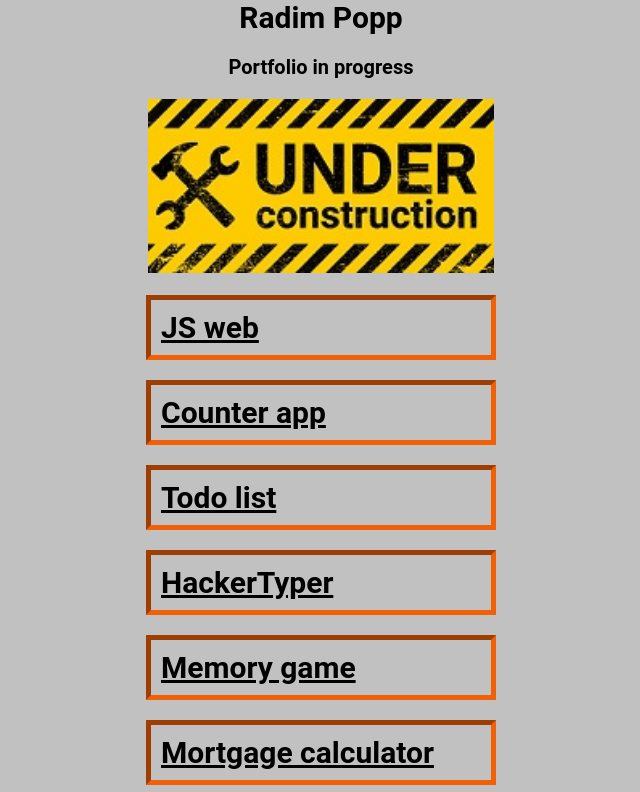
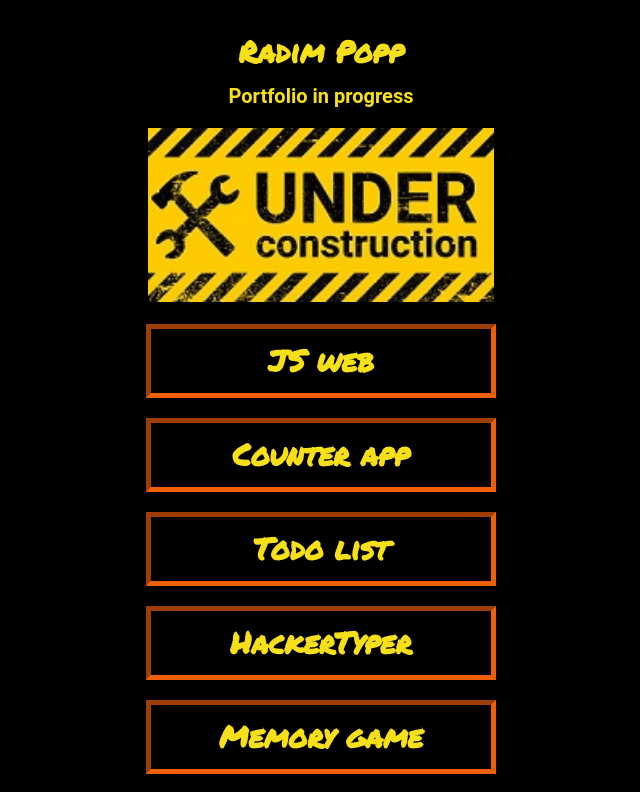
Before and after one commit to radimpopp/popp-ita-2022, a React (Create React App) app: page / in a window 1280 px wide. Shown: the top 792 px of the page, without its empty margins (319-959 px from the left). Built offline with nearby package versions, Linux system fonts and the light colour scheme; no server answers.

Commit message:
mortgage table resolved

```diff
--- a/src/components/MainHeading.tsx
+++ b/src/components/MainHeading.tsx
@@ -11,19 +11,6 @@ export const H1_MainHeading = styled.h1`
   padding-bottom: ${theme.spacing.medium};
 `
 
-export const H1_HomeHeading = styled.h1`
-  ${styledMainHeadings};
-  width: 25vw;
-  padding: ${theme.spacing.small};
-  border: ${theme.spacing.extraSmall} inset ${theme.color.orangeBright};
-  ${theme.mediaQueries.tablet} {
-    text-align: center;
-  }
-  ${theme.mediaQueries.phone} {
-    width: 60vw;
-  }
-`
-
 export const H1_MainHeadingYellow = styled.h1`
   ${H1_MainHeading};
   color: ${theme.color.yellowBright};
--- a/src/helpers/themes.ts
+++ b/src/helpers/themes.ts
@@ -1,3 +1,10 @@
+export const breakpointsMediaQueries = {
+  galaxyFold: 330,
+  phone: 600,
+  table: 700,
+  tablet: 1200,
+} as const
+
 export const theme = {
   color: {
     greyBright: '#c1c1c1',
@@ -22,9 +29,10 @@ export const theme = {
   },
 
   mediaQueries: {
-    phone: '@media (max-width: 600px)',
-    tablet: '@media (max-width: 1200px)',
-    galaxyFold: '@media (max-width: 330px)',
+    phone: `@media (max-width: ${breakpointsMediaQueries.phone}px)`,
+    tablet: `@media (max-width: ${breakpointsMediaQueries.tablet}px)`,
+    galaxyFold: `@media (max-width: ${breakpointsMediaQueries.galaxyFold}px)`,
+    table: `@media (max-width: ${breakpointsMediaQueries.table}px)`,
   },
 
   fontSize: {
--- a/src/pages/GetUserData.tsx
+++ b/src/pages/GetUserData.tsx
@@ -80,6 +80,7 @@ const Div_BackendContainer = styled.div`
   flex-direction: column;
   justify-content: center;
   align-items: center;
+  text-align: center;
   background-color: ${theme.color.black};
   overflow: scroll;
   -ms-overflow-style: none;
--- a/src/pages/Home.tsx
+++ b/src/pages/Home.tsx
@@ -1,4 +1,4 @@
-import { H1_HomeHeading, H1_MainHeading } from '../components/MainHeading'
+import { H1_MainHeadingYellow } from '../components/MainHeading'
 import { H2_SubHeading } from '../components/SubHeading'
 import { Img_Image } from '../components/Image'
 import { RouterLink } from '../components/RouterLink'
@@ -12,31 +12,31 @@ import underConstruction from '../images/under-construction.jpg'
 export const Home = () => {
   return (
     <Div_StyledHome>
-      <H1_MainHeading>Radim Popp</H1_MainHeading>
-      <H2_SubHeading>Portfolio in progress</H2_SubHeading>
+      <H1_NameHeadingYellow>Radim Popp</H1_NameHeadingYellow>
+      <H2_SubHeadingYellow>Portfolio in progress</H2_SubHeadingYellow>
       <Div_HomeImage>
         <Img_Image src={underConstruction} alt='Under Construction' />
       </Div_HomeImage>
       <RouterLink to={urls.jsWebUrl}>
-        <H1_HomeHeading>JS web</H1_HomeHeading>
+        <H1_HomeHeadingYellow>JS web</H1_HomeHeadingYellow>
       </RouterLink>
       <RouterLink to={urls.counterAppUrl}>
-        <H1_HomeHeading>Counter app</H1_HomeHeading>
+        <H1_HomeHeadingYellow>Counter app</H1_HomeHeadingYellow>
       </RouterLink>
       <RouterLink to={urls.todoListUrl}>
-        <H1_HomeHeading>Todo list</H1_HomeHeading>
+        <H1_HomeHeadingYellow>Todo list</H1_HomeHeadingYellow>
       </RouterLink>
       <RouterLink to={urls.hackerTyperUrl}>
-        <H1_HomeHeading>HackerTyper</H1_HomeHeading>
+        <H1_HomeHeadingYellow>HackerTyper</H1_HomeHeadingYellow>
       </RouterLink>
       <RouterLink to={urls.memoryGameUrl}>
-        <H1_HomeHeading>Memory game</H1_HomeHeading>
+        <H1_HomeHeadingYellow>Memory game</H1_HomeHeadingYellow>
       </RouterLink>
       <RouterLink to={urls.mortgageCalculatorUrl}>
-        <H1_HomeHeading>Mortgage calculator</H1_HomeHeading>
+        <H1_HomeHeadingYellow>Mortgage calculator</H1_HomeHeadingYellow>
       </RouterLink>
       <RouterLink to={serviceLayers.backendUrl}>
-        <H1_HomeHeading>HTTP filter</H1_HomeHeading>
+        <H1_HomeHeadingYellow>HTTP filter</H1_HomeHeadingYellow>
       </RouterLink>
     </Div_StyledHome>
   )
@@ -49,12 +49,38 @@ const Div_StyledHome = styled.div`
   align-items: center;
   justify-content: center;
   flex-direction: column;
+  background-color: ${theme.color.black};
 `
 
 const Div_HomeImage = styled.div`
   width: 27vw;
   padding-bottom: ${theme.spacing.small};
+  ${theme.mediaQueries.tablet} {
+    width: 40vw;
+  }
   ${theme.mediaQueries.phone} {
     width: 65vw;
   }
 `
+
+const H1_HomeHeadingYellow = styled(H1_MainHeadingYellow)`
+  width: 25vw;
+  padding: ${theme.spacing.small};
+  border: ${theme.spacing.extraSmall} inset ${theme.color.orangeBright};
+  ${theme.mediaQueries.tablet} {
+    text-align: center;
+    width: 40vw;
+  }
+  ${theme.mediaQueries.phone} {
+    width: 60vw;
+  }
+`
+
+const H1_NameHeadingYellow = styled(H1_HomeHeadingYellow)`
+  border: unset;
+  margin-top: ${theme.spacing.medium};
+`
+
+const H2_SubHeadingYellow = styled(H2_SubHeading)`
+  color: ${theme.color.yellowBright};
+`
--- a/src/pages/MortgageCalculator.tsx
+++ b/src/pages/MortgageCalculator.tsx
@@ -3,55 +3,60 @@ import { Helmet, HelmetProvider } from 'react-helmet-async'
 import { Input_Input } from '../components/input'
 import { P_BodyText, P_BodyTextWhiteEdition } from '../components/BodyText'
 import { RouterLink } from '../components/RouterLink'
-import { theme } from '../helpers/themes'
+import { breakpointsMediaQueries, theme } from '../helpers/themes'
 import { urls } from '../helpers/urls'
 import React, { useEffect, useState } from 'react'
 import styled from 'styled-components'
 
-// https://stackoverflow.com/questions/16637051/adding-space-between-numbers
-const spaceBetweenThreeNumbers = (amount: number) =>
-  Math.abs(amount)
-    .toFixed(2)
-    .toString()
-    .replace(/\B(?=(\d{3})+(?!\d))/g, ' ')
+const formatter = (amount: number) =>
+  new Intl.NumberFormat('cs-CZ', {
+    style: 'currency',
+    currency: 'CZK',
+  })
+    .format(amount)
+    .replace(/-/g, '')
 
-const calculatePayment = (loan: number, rate: number, months: number) => {
-  const rateMonthlyPercentage = rate / 100 / 12
+const calculatePayment = (arg: { loan: number; rate: number; months: number }) => {
+  const rateMonthlyPercentage = arg.rate / 100 / 12
   const monthlyPaymentFormula =
-    (loan * rateMonthlyPercentage * Math.pow(1 + rateMonthlyPercentage, months)) /
-    (Math.pow(1 + rateMonthlyPercentage, months) - 1)
+    (arg.loan * rateMonthlyPercentage * Math.pow(1 + rateMonthlyPercentage, arg.months)) /
+    (Math.pow(1 + rateMonthlyPercentage, arg.months) - 1)
 
   const calculateMortgage = [
     {
       monthlyPaidAmount: monthlyPaymentFormula,
-      monthlyPaidPrincipal: monthlyPaymentFormula - loan * rateMonthlyPercentage,
-      monthlyPaidInterest: loan * rateMonthlyPercentage,
-      remain: loan - (monthlyPaymentFormula - loan * rateMonthlyPercentage),
+      monthlyPaidPrincipal: monthlyPaymentFormula - arg.loan * rateMonthlyPercentage,
+      monthlyPaidInterest: arg.loan * rateMonthlyPercentage,
+      remain: arg.loan - (monthlyPaymentFormula - arg.loan * rateMonthlyPercentage),
     },
   ]
 
-  for (let i = 1; i < months; i++) {
+  Array.from({ length: arg.months - 1 }).forEach((x, i) => {
+    const monthlyPaidAmount = monthlyPaymentFormula
+    const monthlyPaidPrincipal =
+      monthlyPaymentFormula - calculateMortgage[i].remain * rateMonthlyPercentage
+    const monthlyPaidInterest = calculateMortgage[i].remain * rateMonthlyPercentage
+    const remain =
+      calculateMortgage[i].remain -
+      (monthlyPaymentFormula - calculateMortgage[i].remain * rateMonthlyPercentage)
     calculateMortgage.push({
-      monthlyPaidAmount: monthlyPaymentFormula,
-      monthlyPaidPrincipal:
-        monthlyPaymentFormula - calculateMortgage[i - 1].remain * rateMonthlyPercentage,
-      monthlyPaidInterest: calculateMortgage[i - 1].remain * rateMonthlyPercentage,
-      remain:
-        calculateMortgage[i - 1].remain -
-        (monthlyPaymentFormula - calculateMortgage[i - 1].remain * rateMonthlyPercentage),
+      monthlyPaidAmount: monthlyPaidAmount,
+      monthlyPaidPrincipal: monthlyPaidPrincipal,
+      monthlyPaidInterest: monthlyPaidInterest,
+      remain: remain,
     })
-  }
+  })
 
   return calculateMortgage
 }
 
 export const MortgageCalculator = () => {
-  const [totalLoanAmount, setTotalLoanAmount] = useState(100000)
-  const [interestRate, setInterestRate] = useState(5)
-  const [loanTerm, setLoanTerm] = useState(48)
+  const [loan, setLoan] = useState(100000)
+  const [rate, setRate] = useState(5)
+  const [months, setMonths] = useState(48)
   const [windowWidth, setWindowWidth] = useState(0)
 
-  const mortgageData = calculatePayment(totalLoanAmount, interestRate, loanTerm)
+  const mortgageData = calculatePayment({ loan, rate, months })
   useEffect(() => {
     const resizeHandler = () => setWindowWidth(window.innerWidth)
     resizeHandler()
@@ -73,30 +78,30 @@ export const MortgageCalculator = () => {
             <P_BodyTextYellow>Total loan amount (CZK):</P_BodyTextYellow>
             <Input_MortgageInput
               type='number'
-              defaultValue={totalLoanAmount}
-              onChange={e => setTotalLoanAmount(Number(e.target.value))}
+              defaultValue={loan}
+              onChange={e => setLoan(Number(e.target.value))}
               autoComplete='off'
               min='0'
             />
             <P_BodyTextYellow>Interest rate (%):</P_BodyTextYellow>
             <Input_MortgageInput
               type='number'
-              defaultValue={interestRate}
-              onChange={e => setInterestRate(Number(e.target.value))}
+              defaultValue={rate}
+              onChange={e => setRate(Number(e.target.value))}
               autoComplete='off'
               min='0'
             />
             <P_BodyTextYellow>Loan term (months):</P_BodyTextYellow>
             <Input_MortgageInput
               type='number'
-              defaultValue={loanTerm}
-              onChange={e => setLoanTerm(Number(e.target.value))}
+              defaultValue={months}
+              onChange={e => setMonths(Number(e.target.value))}
               autoComplete='off'
               min='0'
             />
           </Div_InputContainer>
         </form>
-        {windowWidth > 700 ? (
+        {windowWidth > breakpointsMediaQueries.table ? (
           <Div_Table>
             <Table_Styled>
               <thead>
@@ -126,23 +131,21 @@ export const MortgageCalculator = () => {
                     </td>
                     <td>
                       <P_BodyTextWhiteEdition>
-                        {spaceBetweenThreeNumbers(data.monthlyPaidAmount)} CZK
+                        {formatter(data.monthlyPaidAmount)}
                       </P_BodyTextWhiteEdition>
                     </td>
                     <td>
                       <P_BodyTextWhiteEdition>
-                        {spaceBetweenThreeNumbers(data.monthlyPaidInterest)} CZK
+                        {formatter(data.monthlyPaidInterest)}
                       </P_BodyTextWhiteEdition>
                     </td>
                     <td>
                       <P_BodyTextWhiteEdition>
-                        {spaceBetweenThreeNumbers(data.monthlyPaidPrincipal)} CZK
+                        {formatter(data.monthlyPaidPrincipal)}
                       </P_BodyTextWhiteEdition>
                     </td>
                     <td>
-                      <P_BodyTextWhiteEdition>
-                        {spaceBetweenThreeNumbers(data.remain)} CZK
-                      </P_BodyTextWhiteEdition>
+                      <P_BodyTextWhiteEdition>{formatter(data.remain)}</P_BodyTextWhiteEdition>
                     </td>
                   </tr>
                 ))}
@@ -155,17 +158,15 @@ export const MortgageCalculator = () => {
               <Div_MobileTable key={i}>
                 <P_BodyTextWhiteTable>Month: {i + 1}.</P_BodyTextWhiteTable>
                 <P_BodyTextWhiteTable>
-                  Monthly Payment: {spaceBetweenThreeNumbers(data.monthlyPaidAmount)} CZK
+                  Monthly Payment: {formatter(data.monthlyPaidAmount)}
                 </P_BodyTextWhiteTable>
                 <P_BodyTextWhiteTable>
-                  Interest Paid: {spaceBetweenThreeNumbers(data.monthlyPaidInterest)} CZK
+                  Interest Paid: {formatter(data.monthlyPaidInterest)}
                 </P_BodyTextWhiteTable>
                 <P_BodyTextWhiteTable>
-                  Principal Paid: {spaceBetweenThreeNumbers(data.monthlyPaidPrincipal)} CZK
+                  Principal Paid: {formatter(data.monthlyPaidPrincipal)}
                 </P_BodyTextWhiteTable>
-                <P_BodyTextWhiteTable>
-                  Remain: {spaceBetweenThreeNumbers(data.remain)} CZK
-                </P_BodyTextWhiteTable>
+                <P_BodyTextWhiteTable>Remain: {formatter(data.remain)}</P_BodyTextWhiteTable>
               </Div_MobileTable>
             ))}
           </>
```
